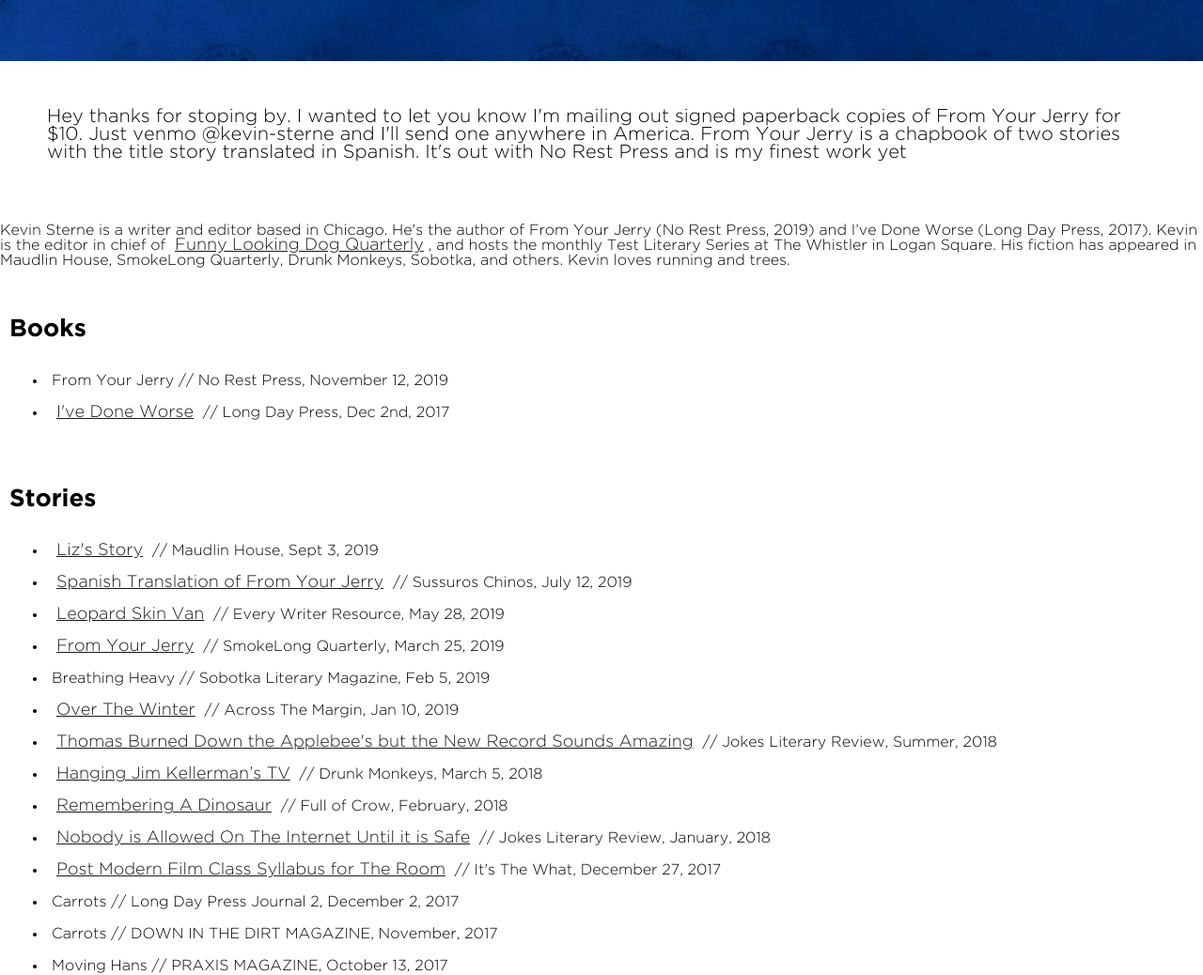
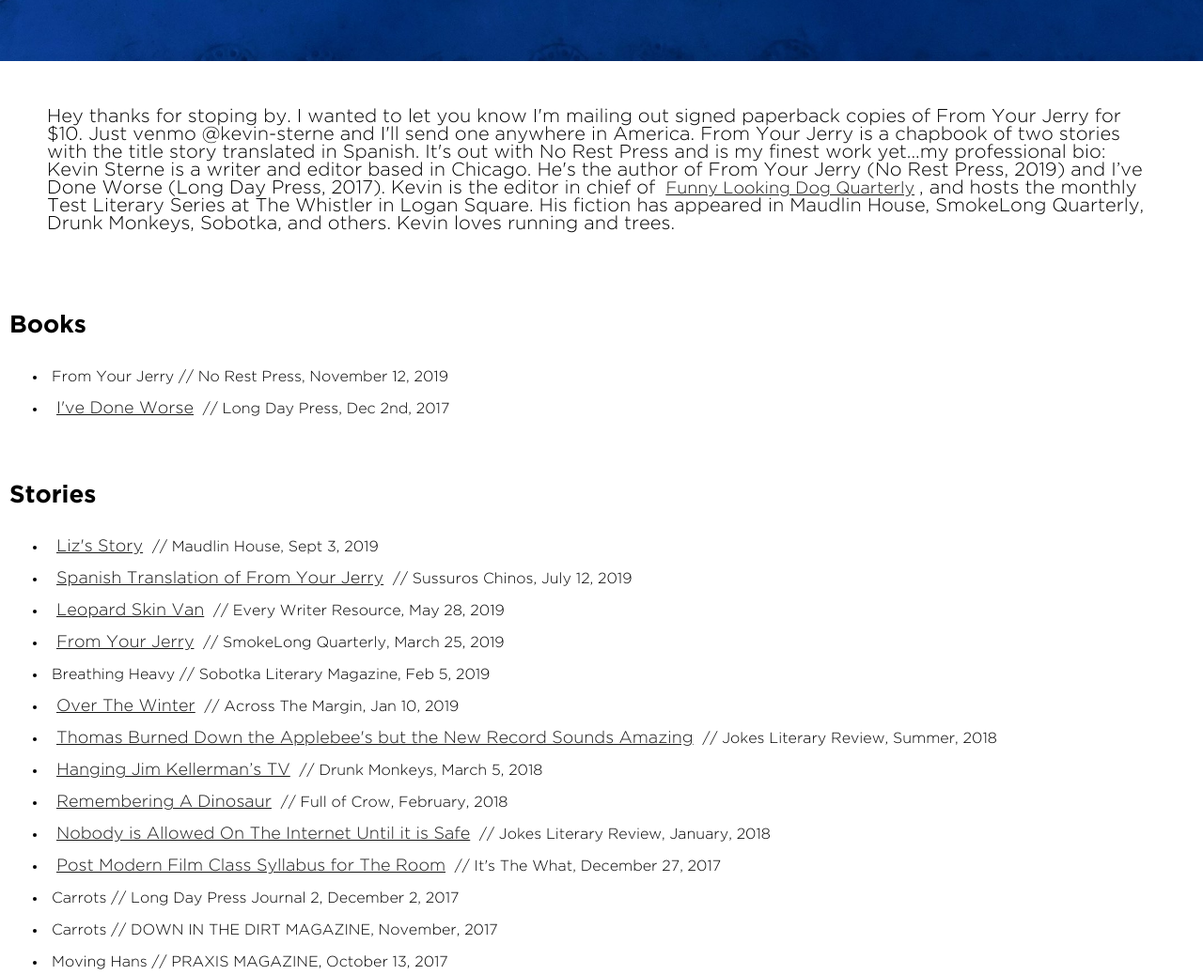
Before and after one commit to kevinsterne/sterne, a website: page public/index.html in a window 1280 px wide. Shown: the part 1055-2093 px from the top of the page at 94% size. Drawn offline with Linux system fonts and the light colour scheme.

Commit message:
Update index.html

```diff
--- a/public/index.html
+++ b/public/index.html
@@ -27,10 +27,7 @@
         </div>
     </div>
 <div class="column1">
-    <p id="about">Hey thanks for stoping by. I wanted to let you know I'm mailing out signed paperback copies of From Your Jerry for $10. Just venmo @kevin-sterne and I'll send one anywhere in America. From Your Jerry is a chapbook of two stories with the title story translated in Spanish. It's out with No Rest Press and is my finest work yet</p>
-
-    <p>
-        Kevin Sterne is a writer and editor based in Chicago. He's the author of From Your Jerry (No Rest Press, 2019) and I’ve Done Worse (Long Day Press, 2017). Kevin is the editor in chief of <a href="https://www.funnylookingdogquarterly.com/" target="_blank">Funny Looking Dog Quarterly</a>, and hosts the monthly Test Literary Series at The Whistler in Logan Square. His fiction has appeared in Maudlin House, SmokeLong Quarterly, Drunk Monkeys, Sobotka, and others. Kevin loves running and trees. </p>
+    <p id="about">Hey thanks for stoping by. I wanted to let you know I'm mailing out signed paperback copies of From Your Jerry for $10. Just venmo @kevin-sterne and I'll send one anywhere in America. From Your Jerry is a chapbook of two stories with the title story translated in Spanish. It's out with No Rest Press and is my finest work yet...my professional bio: Kevin Sterne is a writer and editor based in Chicago. He's the author of From Your Jerry (No Rest Press, 2019) and I’ve Done Worse (Long Day Press, 2017). Kevin is the editor in chief of <a href="https://www.funnylookingdogquarterly.com/" target="_blank">Funny Looking Dog Quarterly</a>, and hosts the monthly Test Literary Series at The Whistler in Logan Square. His fiction has appeared in Maudlin House, SmokeLong Quarterly, Drunk Monkeys, Sobotka, and others. Kevin loves running and trees. </p>
 </div>
 
     <div class="column1">
```
